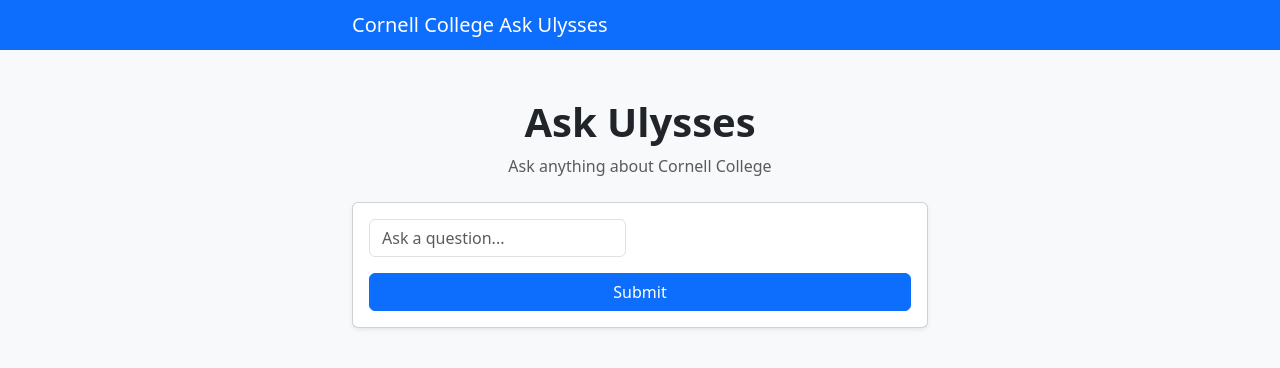
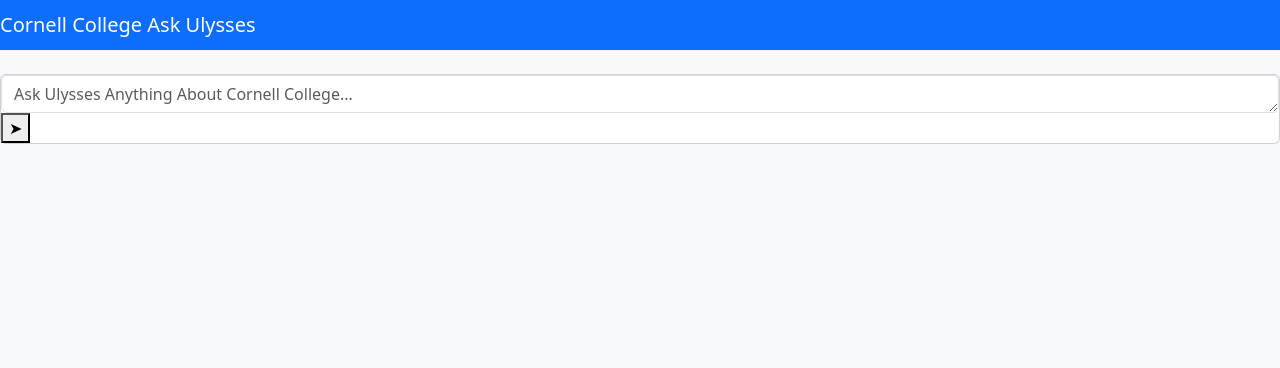
Before and after one commit to 6Spidey22/ask_ulysses, a Flask app: page / in a window 1280 px wide. Shown: the top 368 px of the page. Run offline with Flask 3, Linux system fonts and the light colour scheme.

Commit message:
Refactor Ask Ulysses HTML structure and styles
Updated the layout and styling of the Ask Ulysses page, including navbar and input form enhancements.

```diff
--- a/templates/ask_ulysses.html
+++ b/templates/ask_ulysses.html
@@ -13,58 +13,56 @@
 
 </head>
 
-<body class="bg-light">
+<body class="bg-color">
 
 
 
     <!-- Navbar -->
     <nav class="navbar navbar-dark bg-primary">
-        <div class="container">
-            <span class="navbar-brand mb-0 h1">Cornell College Ask Ulysses</span>
-        </div>
+        <a class="navbar-brand mb-0 h1">Cornell College Ask Ulysses</a>
     </nav>
 
-    <!-- Main Content -->
-    <div class="container mt-5">
+    <div class = "custom-container">
 
-        <!-- Header -->
-        <div class="text-center mb-4">
-            <h1 class="fw-bold">Ask Ulysses</h1>
-            <p class="text-muted">Ask anything about Cornell College</p>
-        </div>
+        <div class="card mt-4 chat-card">
+            <div class="chat-box" id="chat-box">
+                {% for chat in chat_history %}
+                    <div class="chat-message user">
+                        <div class="bubble">{{ chat.user }}</div>
+                    </div>
+                    <div class="chat-message bot">
+                        <div class="bubble">{{ chat.bot | safe }}</div>
+                    </div>
+                {% endfor %}
+            </div>
 
-        <!-- Card (makes it look way better) -->
-        <div class="card shadow-sm">
-            <div class="card-body">
-
-                <form method="POST">
-                    <label>
-                        <input
-                            class="form-control mb-3"
-                            name="question"
-                            placeholder="Ask a question..."
-                            required
-                        >
-                    </label>
-
-                    <button class="btn btn-primary w-100">
-                        Submit
-                    </button>
+            <!-- input area stays inside the card -->
+            <div class="input-container">
+                <form method="POST" class="input-wrapper" id="chat-form">
+                    <textarea
+                        class="form-control chat-input"
+                        name="question"
+                        placeholder="Ask Ulysses Anything About Cornell College..."
+                        rows="1"
+                        id="chat-input"
+                    ></textarea>
+                    <button type="submit" class="send-btn">➤</button>
                 </form>
-
             </div>
         </div>
 
-        {% if response %}
-        <div class="card mt-4">
-            <div class="card-body">
-                <h5 class="card-title">Response</h5>
-                {{ response | safe }}
-            </div>
-        </div>
-        {% endif %}
-
     </div>
 
+    <script>
+        const chatInput = document.getElementById("chat-input");
+        const chatForm = document.getElementById("chat-form");
+
+        chatInput.addEventListener("keydown", function(event) {
+            if (event.key === "Enter" && !event.shiftKey) {
+                event.preventDefault();  // prevent newline
+                chatForm.submit();       // submit the form to Flask
+            }
+        });
+    </script>
 </body>
 </html>
```
